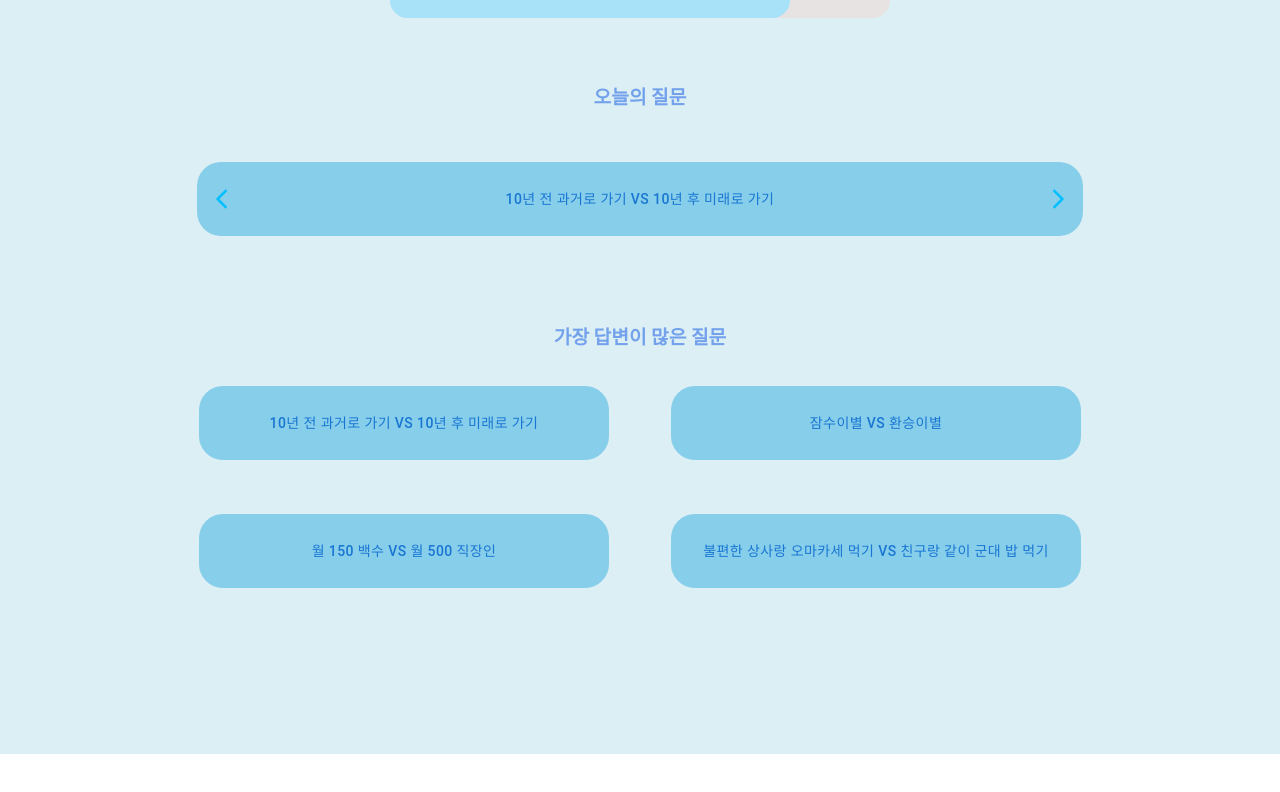
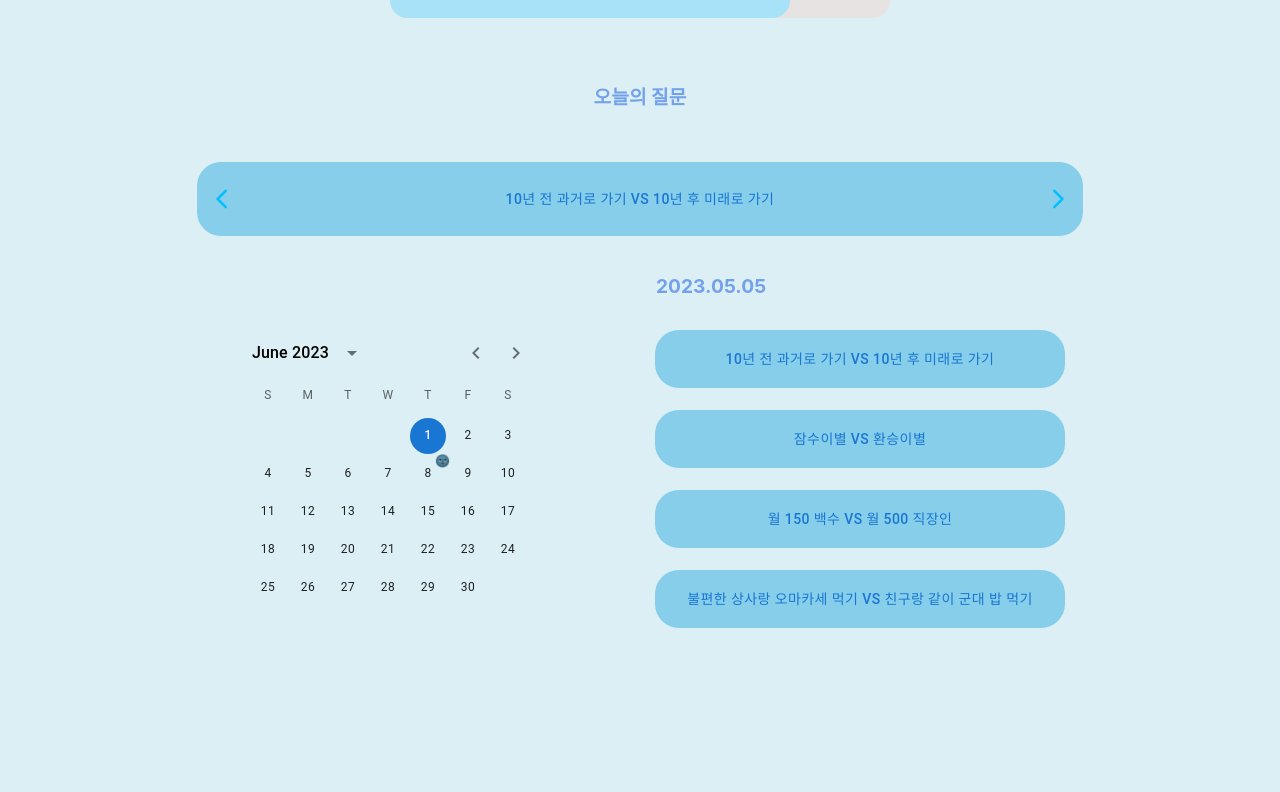
Before and after one commit to icanenjoy/allwrite, a React (Create React App) app: page /main in a window 1280 px wide. Shown: the part 478-1270 px from the top of the page. Before the commit the page ends 1232 px from the top, so only its background shows below. Built offline with nearby package versions, Linux system fonts and the light colour scheme.

Commit message:
main page

```diff
--- a/package.json
+++ b/package.json
@@ -6,7 +6,9 @@
     "@emotion/react": "^11.11.0",
     "@emotion/styled": "^11.11.0",
     "@mui/icons-material": "^5.11.16",
+    "@mui/lab": "^5.0.0-alpha.132",
     "@mui/material": "^5.13.3",
+    "@mui/x-date-pickers": "^6.6.0",
     "@testing-library/jest-dom": "^5.16.5",
     "@testing-library/react": "^13.4.0",
     "@testing-library/user-event": "^13.5.0",
@@ -15,6 +17,7 @@
     "@types/react": "^18.2.7",
     "@types/react-dom": "^18.2.4",
     "axios": "^1.4.0",
+    "dayjs": "^1.11.8",
     "jwt-decode": "^3.1.2",
     "react": "^18.2.0",
     "react-dom": "^18.2.0",
--- a/src/pages/MainPage/BestAnswer1.tsx
+++ b/src/pages/MainPage/BestAnswer1.tsx
@@ -3,7 +3,12 @@ import styled from "styled-components";
 import { Box, IconButton, Button } from "@mui/material";
 
 function BestAnswer() {
-  const messages = ["10년 전 과거로 가기 vs 10년 후 미래로 가기"];
+  const messages = [
+    "10년 전 과거로 가기 vs 10년 후 미래로 가기",
+    // "월 150 백수 VS 월 500 직장인",
+    // "잠수이별 VS 환승이별",
+    // "요즘 가장 자주 보는 유튜브 채널은 무엇인가요?",
+  ];
 
   const currentMessage = messages;
 
@@ -17,7 +22,7 @@ function BestAnswer() {
           backgroundColor: "skyblue",
           padding: "5px",
           width: "25rem",
-          height: "4rem",
+          height: "3rem",
           borderRadius: "1.5rem",
           transition: "transform 0.3s",
           "&:hover": {
@@ -29,7 +34,7 @@ function BestAnswer() {
         <Button
           sx={{
             width: "100%",
-            height: "4.4rem",
+            height: "3rem",
             backgroundColor: "skyblue",
             "&:hover": {
               backgroundColor: "skyblue",
@@ -48,7 +53,7 @@ const Container = styled.div`
   width: 29.5rem;
   height: 5rem;
   margin-top: 2rem;
-  display: flex;
+  display: grid;
   justify-content: center;
   text-align: center;
   color: #73a1ec;
--- a/src/pages/MainPage/BestAnswer2.tsx
+++ b/src/pages/MainPage/BestAnswer2.tsx
@@ -17,7 +17,7 @@ function BestAnswer2() {
           backgroundColor: "skyblue",
           padding: "5px",
           width: "25rem",
-          height: "4rem",
+          height: "3rem",
           borderRadius: "1.5rem",
           transition: "transform 0.3s",
           "&:hover": {
@@ -29,7 +29,7 @@ function BestAnswer2() {
         <Button
           sx={{
             width: "100%",
-            height: "4.4rem",
+            height: "3rem",
             backgroundColor: "skyblue",
             "&:hover": {
               backgroundColor: "skyblue",
@@ -47,7 +47,6 @@ function BestAnswer2() {
 const Container = styled.div`
   width: 29.5rem;
   height: 5rem;
-  margin-top: 2rem;
   display: flex;
   justify-content: center;
   text-align: center;
--- a/src/pages/MainPage/BestAnswer3.tsx
+++ b/src/pages/MainPage/BestAnswer3.tsx
@@ -17,7 +17,7 @@ function BestAnswer3() {
           backgroundColor: "skyblue",
           padding: "5px",
           width: "25rem",
-          height: "4rem",
+          height: "3rem",
           borderRadius: "1.5rem",
           transition: "transform 0.3s",
           "&:hover": {
@@ -29,7 +29,7 @@ function BestAnswer3() {
         <Button
           sx={{
             width: "100%",
-            height: "4.4rem",
+            height: "3rem",
             backgroundColor: "skyblue",
             "&:hover": {
               backgroundColor: "skyblue",
@@ -47,7 +47,7 @@ function BestAnswer3() {
 const Container = styled.div`
   width: 29.5rem;
   height: 5rem;
-  margin-top: 2rem;
+
   display: flex;
   justify-content: center;
   text-align: center;
--- a/src/pages/MainPage/BestAnswer4.tsx
+++ b/src/pages/MainPage/BestAnswer4.tsx
@@ -17,7 +17,7 @@ function BestAnswer4() {
           backgroundColor: "skyblue",
           padding: "5px",
           width: "25rem",
-          height: "4rem",
+          height: "3rem",
           borderRadius: "1.5rem",
           transition: "transform 0.3s",
           "&:hover": {
@@ -29,7 +29,7 @@ function BestAnswer4() {
         <Button
           sx={{
             width: "100%",
-            height: "4.4rem",
+            height: "3rem",
             backgroundColor: "skyblue",
             "&:hover": {
               backgroundColor: "skyblue",
@@ -47,7 +47,6 @@ function BestAnswer4() {
 const Container = styled.div`
   width: 29.5rem;
   height: 5rem;
-  margin-top: 2rem;
   display: flex;
   justify-content: center;
   text-align: center;
--- /dev/null
+++ b/src/pages/MainPage/Calendar.tsx
@@ -0,0 +1,134 @@
+import * as React from "react";
+import dayjs, { Dayjs } from "dayjs";
+import Badge from "@mui/material/Badge";
+import styled from "styled-components";
+import { AdapterDayjs } from "@mui/x-date-pickers/AdapterDayjs";
+import { LocalizationProvider } from "@mui/x-date-pickers/LocalizationProvider";
+import { PickersDay, PickersDayProps } from "@mui/x-date-pickers/PickersDay";
+import { DateCalendar } from "@mui/x-date-pickers/DateCalendar";
+import { DayCalendarSkeleton } from "@mui/x-date-pickers/DayCalendarSkeleton";
+
+function getRandomNumber(min: number, max: number) {
+  return Math.round(Math.random() * (max - min) + min);
+}
+
+/**
+ * Mimic fetch with abort controller https://developer.mozilla.org/en-US/docs/Web/API/AbortController/abort
+ * ⚠️ No IE11 support
+ */
+function fakeFetch(date: Dayjs, { signal }: { signal: AbortSignal }) {
+  return new Promise<{ daysToHighlight: number[] }>((resolve, reject) => {
+    const timeout = setTimeout(() => {
+      const daysInMonth = date.daysInMonth();
+      const daysToHighlight = [1, 2, 3].map(() =>
+        getRandomNumber(1, daysInMonth)
+      );
+
+      resolve({ daysToHighlight });
+    }, 500);
+
+    signal.onabort = () => {
+      clearTimeout(timeout);
+      reject(new DOMException("aborted", "AbortError"));
+    };
+  });
+}
+
+const initialValue = dayjs();
+
+function ServerDay(
+  props: PickersDayProps<Dayjs> & { highlightedDays?: number[] }
+) {
+  const { highlightedDays = [], day, outsideCurrentMonth, ...other } = props;
+
+  const isSelected =
+    !props.outsideCurrentMonth && highlightedDays.indexOf(props.day.date()) > 0;
+
+  return (
+    <Badge
+      key={props.day.toString()}
+      overlap="circular"
+      badgeContent={isSelected ? "🌚" : undefined}
+    >
+      <PickersDay
+        {...other}
+        outsideCurrentMonth={outsideCurrentMonth}
+        day={day}
+      />
+    </Badge>
+  );
+}
+
+export default function DateCalendarServerRequest() {
+  const requestAbortController = React.useRef<AbortController | null>(null);
+  const [isLoading, setIsLoading] = React.useState(false);
+  const [highlightedDays, setHighlightedDays] = React.useState([1, 2, 15]);
+
+  const fetchHighlightedDays = (date: Dayjs) => {
+    const controller = new AbortController();
+    fakeFetch(date, {
+      signal: controller.signal,
+    })
+      .then(({ daysToHighlight }) => {
+        setHighlightedDays(daysToHighlight);
+        setIsLoading(false);
+      })
+      .catch((error) => {
+        // ignore the error if it's caused by `controller.abort`
+        if (error.name !== "AbortError") {
+          throw error;
+        }
+      });
+
+    requestAbortController.current = controller;
+  };
+
+  React.useEffect(() => {
+    fetchHighlightedDays(initialValue);
+    // abort request on unmount
+    return () => requestAbortController.current?.abort();
+  }, []);
+
+  const handleMonthChange = (date: Dayjs) => {
+    if (requestAbortController.current) {
+      // make sure that you are aborting useless requests
+      // because it is possible to switch between months pretty quickly
+      requestAbortController.current.abort();
+    }
+
+    setIsLoading(true);
+    setHighlightedDays([]);
+    fetchHighlightedDays(date);
+  };
+
+  return (
+    <Container>
+      <LocalizationProvider dateAdapter={AdapterDayjs}>
+        <DateCalendar
+          defaultValue={initialValue}
+          loading={isLoading}
+          onMonthChange={handleMonthChange}
+          renderLoading={() => <DayCalendarSkeleton />}
+          slots={{
+            day: ServerDay,
+          }}
+          slotProps={{
+            day: {
+              highlightedDays,
+            } as any,
+          }}
+        />
+      </LocalizationProvider>
+    </Container>
+  );
+}
+
+const Container = styled.div`
+  width: 29.5rem;
+  height: 5rem;
+  margin-top: 4rem;
+  justify-content: center;
+  text-align: center;
+  position: relative;
+  font-weight: 750;
+`;
--- a/src/pages/MainPage/MainPage.tsx
+++ b/src/pages/MainPage/MainPage.tsx
@@ -1,6 +1,7 @@
 import React, { useState } from "react";
 import styled from "styled-components";
 import TodayAnswer from "./TodayAnswer";
+import Calendar from "./Calendar";
 import rabbit1 from "./rabbit1.png";
 import rabbit2 from "./rabbit2.png";
 import rabbit3 from "./rabbit3.png";
@@ -43,15 +44,14 @@ function Main() {
       </Container1>
       <Container2></Container2>
       <Container3>
-        <BestQuestion>가장 답변이 많은 질문</BestQuestion>
+        <Calendar />
         <BestAnswerContainer>
+          <Date>2023.05.05</Date>
           <BestAnswer1 />
           <BestAnswer2 />
-        </BestAnswerContainer>
-        <BestAnswerContainer2>
           <BestAnswer3 />
           <BestAnswer4 />
-        </BestAnswerContainer2>
+        </BestAnswerContainer>
       </Container3>
     </Background>
   );
@@ -60,14 +60,14 @@ function Main() {
 export default Main;
 const Background = styled.div`
   width: 100%;
-  height: 100%;
+  height: 90rem;
   text-align: center;
   background-color: #dbeff4;
 `;
 
 const Container1 = styled.div`
   width: 100%;
-  height: 34rem;
+  height: 35rem;
   margin-top: 2rem;
   text-align: center;
   background-color: #dbeff4;
@@ -199,7 +199,7 @@ const Progress = styled.div`
 
 const Container2 = styled.div`
   width: 100%;
-  height: 5rem;
+  height: 6rem;
   margin-top: 3rem;
   display: flex;
   justify-content: center;
@@ -220,40 +220,30 @@ const Question = styled.div`
 `;
 
 const Container3 = styled.div`
+  width: 50%;
+  height: 27rem;
+  display: flex;
+  justify-content: right;
+  position: relative;
+  text-align: right;
+`;
+
+const Date = styled.div`
+  font-size: 1.2rem;
   width: 100%;
-  height: 27rem;
+  margin-left: 2rem;
+  margin-top: 1rem;
+  overflow: visible;
+  position: absoulte;
+  color: #73a1ec;
+`;
+
+const BestAnswerContainer = styled.div`
+  height: 30rem;
+  width: 1rem;
   display: block;
-  justify-content: center;
+  justify-content: right;
   text-align: center;
   color: #73a1ec;
   font-weight: 750;
 `;
-
-const BestQuestion = styled.div`
-  font-size: 1.2rem;
-  height: 2rem;
-  width: 100%;
-  overflow: visible;
-  position: absoulte;
-  margin-top: 6rem;
-  color: #73a1ec;
-  font-weight: 750;
-`;
-
-const BestAnswerContainer = styled.div`
-  width: 100%;
-  height: 8rem;
-  display: flex;
-  justify-content: center;
-  text-align: center;
-  color: #73a1ec;
-  font-weight: 750;
-`;
-const BestAnswerContainer2 = styled.div`
-  width: 100%;
-  display: flex;
-  justify-content: center;
-  text-align: center;
-  color: #73a1ec;
-  font-weight: 750;
-`;
```
Also changed, not shown: 1 other file (tests, documents, lock files or other folders).
